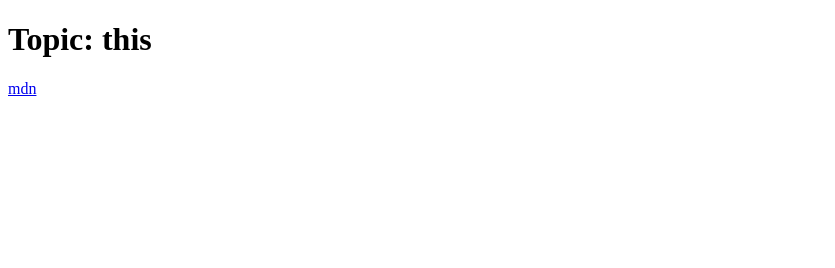
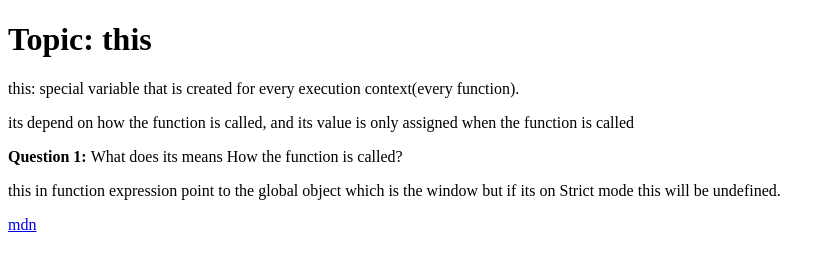
Before and after one commit to Stephenice/JavaScript_Snippets, a plain HTML site: page 1. this/index.html in a window 1280 px wide. Shown: the whole page, without its empty margins (0-835 px from the left). Drawn offline with Linux system fonts and the light colour scheme.

Commit message:
Update this keyword

```diff
--- a/1. this/index.html
+++ b/1. this/index.html
@@ -11,6 +11,22 @@
   <body>
     <main>
       <h1>Topic: this</h1>
+      <p>
+        this: special variable that is created for every execution context(every
+        function).
+      </p>
+      <p>
+        its depend on how the function is called, and its value is only assigned
+        when the function is called
+      </p>
+      <p>
+        <strong>Question 1: </strong> What does its means How the function is
+        called?
+      </p>
+      <p>
+        this in function expression point to the global object which is the
+        window but if its on Strict mode this will be undefined.
+      </p>
       <a
         href="https://developer.mozilla.org/en-US/docs/Web/JavaScript/Reference/Operators/this"
         >mdn</a
--- a/1. this/script.js
+++ b/1. this/script.js
@@ -1,9 +1,13 @@
-// this in function expression point to the global object which is the window
-"strict mode";
+"use strict";
+
+//In the global execution context (outside of any function), this refers to the global object whether in strict mode or not.
+this.a = 37;
+console.log(a); // 37
 
 // function expression
 function test_this() {
   const x = 45;
+  console.log(this);
 
   if (x === this.x) {
     console.log(true);
@@ -13,3 +17,5 @@ function test_this() {
 }
 
 test_this();
+
+// this and object
```
